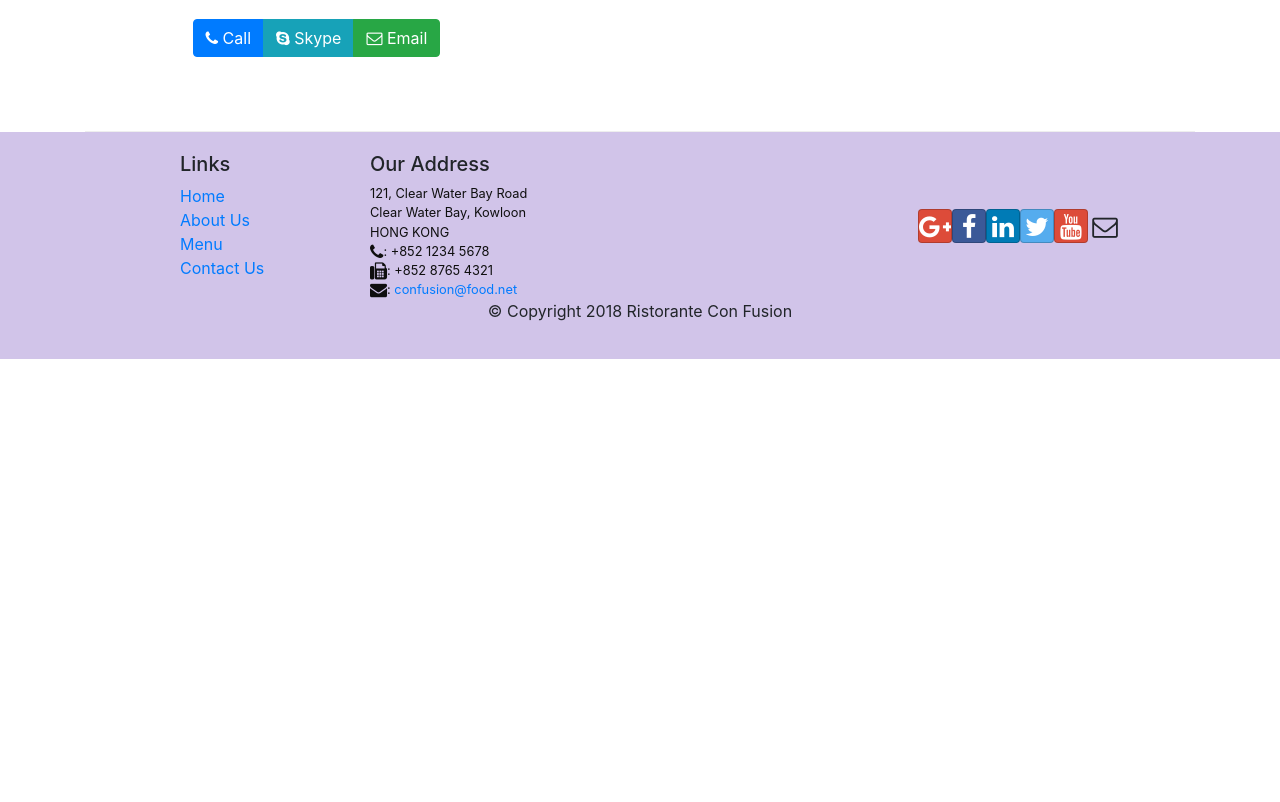
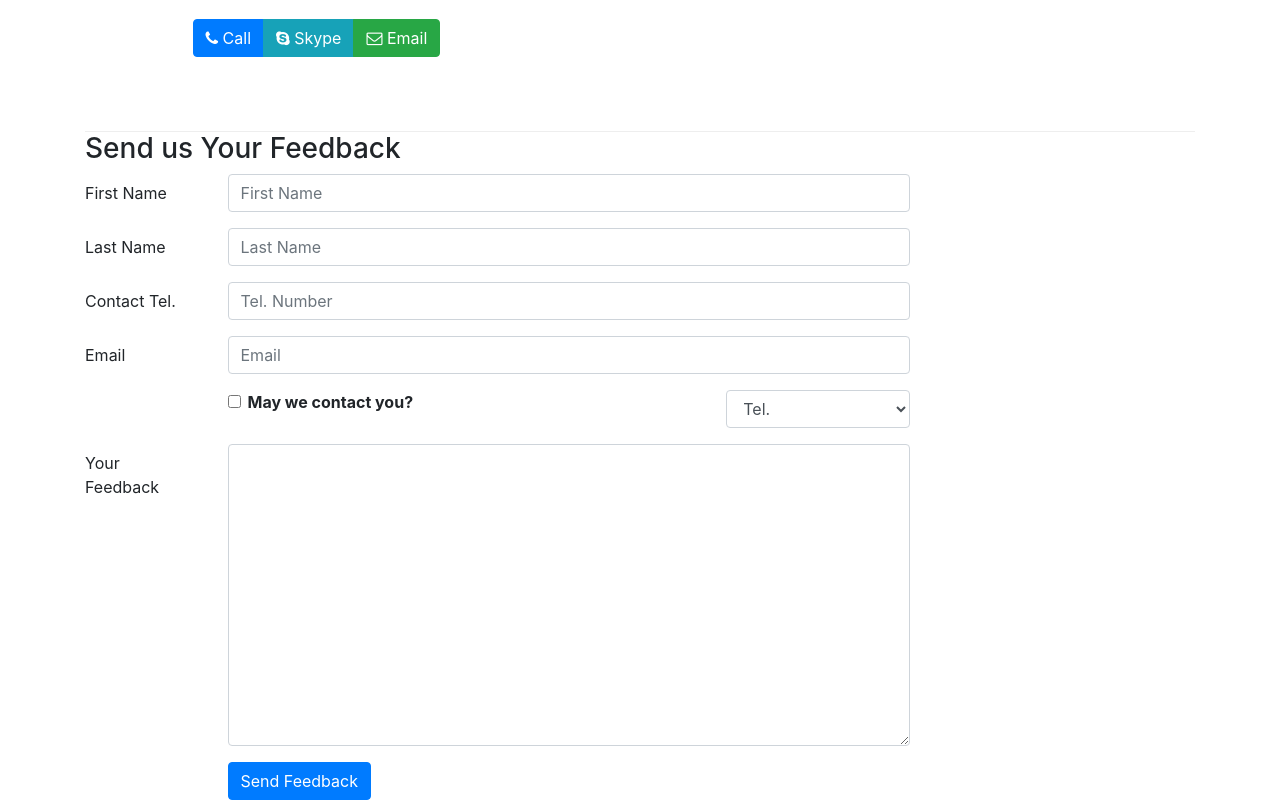
Before and after one commit to Chetanpaliwal22/front-end-react-con-fusion, a React (Create React App) app: page /contactus in a window 1280 px wide. Shown: the part 740-1542 px from the top of the page. Before the commit the page ends 1099 px from the top, so only its background shows below. Built offline with nearby package versions, Linux system fonts and the light colour scheme.

Commit message:
Implemented Controlled Forms

```diff
--- a/src/components/ContactComponent.js
+++ b/src/components/ContactComponent.js
@@ -1,9 +1,40 @@
-import React from 'react';
-import { Breadcrumb, BreadcrumbItem } from 'reactstrap';
+import React, { Component } from 'react';
+import { Breadcrumb, BreadcrumbItem, Form, Button, FormGroup, Label, Input, Col } from 'reactstrap';
 import { Link } from 'react-router-dom';
 
-function Contact(props) {
-    return(
+class Contact extends Component {
+    constructor(props) {
+        super(props);
+        this.state = {
+            firstname: '',
+            lastname: '',
+            telnum: '',
+            email: '',
+            agree: false,
+            contactType: 'Tel.',
+            message: ''
+        }
+        this.handleSubmit = this.handleSubmit.bind(this);
+        this.handleInputChange = this.handleInputChange.bind(this);
+    }
+
+    handleInputChange(event) {
+        const target = event.target;
+        const value = target.type === 'checkbox' ? target.checked : target.value;
+        const name = target.name;
+        this.setState({
+            [name]: value
+        });
+    }
+
+    handleSubmit(event) {
+        console.log("Current State is: " + JSON.stringify(this.state));
+        alert("Current State is: " + JSON.stringify(this.state));
+        event.preventDefault();
+    }
+
+    render() {
+        return (
             <div className="container">
                 <div classname="row">
                     <Breadcrumb>
@@ -12,7 +43,7 @@ function Contact(props) {
                     </Breadcrumb>
                     <div className="col-12">
                         <h3>Contact us</h3>
-                    <hr/>
+                        <hr />
                     </div>
                 </div>
                 <div className="row row-content">
@@ -41,8 +72,97 @@ function Contact(props) {
                         </div>
                     </div>
                 </div>
+                <div className="row row-contnet">
+                    <div className="col-12">
+                        <h3>Send us Your Feedback</h3>
+                    </div>
+                    <div className="col-12 col-md-9">
+                        <Form onSubmit={this.handleSubmit}>
+                            <FormGroup row>
+                                <Label htmlFor="firstname" md={2}>First Name</Label>
+                                <Col md={10}>
+                                    <Input type='text' id="firstname" name="firstname"
+                                        placeholder="First Name"
+                                        value={this.state.firstname}
+                                        onChange={this.handleInputChange} />
+                                </Col>
+                            </FormGroup>
+
+                            <FormGroup row>
+                                <Label htmlFor="lastname" md={2}>Last Name</Label>
+                                <Col md={10}>
+                                    <Input type='text' id="lastname" name="lastname"
+                                        placeholder="Last Name"
+                                        value={this.state.lastname}
+                                        onChange={this.handleInputChange} />
+                                </Col>
+                            </FormGroup>
+
+                            <FormGroup row>
+                                <Label htmlFor="telnum" md={2}>Contact Tel.</Label>
+                                <Col md={10}>
+                                    <Input type='tel' id="telnum" name="telnum"
+                                        placeholder="Tel. Number"
+                                        value={this.state.telnum}
+                                        onChange={this.handleInputChange} />
+                                </Col>
+                            </FormGroup>
+
+                            <FormGroup row>
+                                <Label htmlFor="email" md={2}>Email</Label>
+                                <Col md={10}>
+                                    <Input type='text' id="email" name="email"
+                                        placeholder="Email"
+                                        value={this.state.email}
+                                        onChange={this.handleInputChange} />
+                                </Col>
+                            </FormGroup>
+
+                            <FormGroup row>
+                                <Col md={{ size: 6, offset: 2 }}>
+                                    <FormGroup check>
+                                        <Label check>
+                                            <Input type="checkbox" name="agree"
+                                                checked={this.state.agree}
+                                                onChange={this.handleInputChange} />{' '}
+                                            <strong> May we contact you?</strong>
+                                        </Label>
+                                    </FormGroup>
+                                </Col>
+                                <Col md={{ size: 3, offset: 1 }}>
+                                    <Input type="select" name="contactType"
+                                        value={this.state.contactType}
+                                        onChange={this.handleInputChange} >
+                                        <option>Tel. </option>
+                                        <option>Email</option>
+                                    </Input>
+                                </Col>
+                            </FormGroup>
+
+                            <FormGroup row>
+                                <Label htmlFor="message" md={2}>Your Feedback</Label>
+                                <Col md={10}>
+                                    <Input type='textarea' id="message" name="message"
+                                        rows="12"
+                                        value={this.state.message}
+                                        onChange={this.handleInputChange} />
+                                </Col>
+                            </FormGroup>
+
+                            <FormGroup row>
+                                <Col md={{ size: 10, offset: 2 }}>
+                                    <Button type="submit" color="primary">
+                                        Send Feedback
+                                    </Button>
+                                </Col>
+                            </FormGroup>
+
+                        </Form>
+                    </div>
+                </div>
             </div>
         );
     }
+}
 
 export default Contact;
```
Lines whose indentation alone changed are shown as unchanged.
